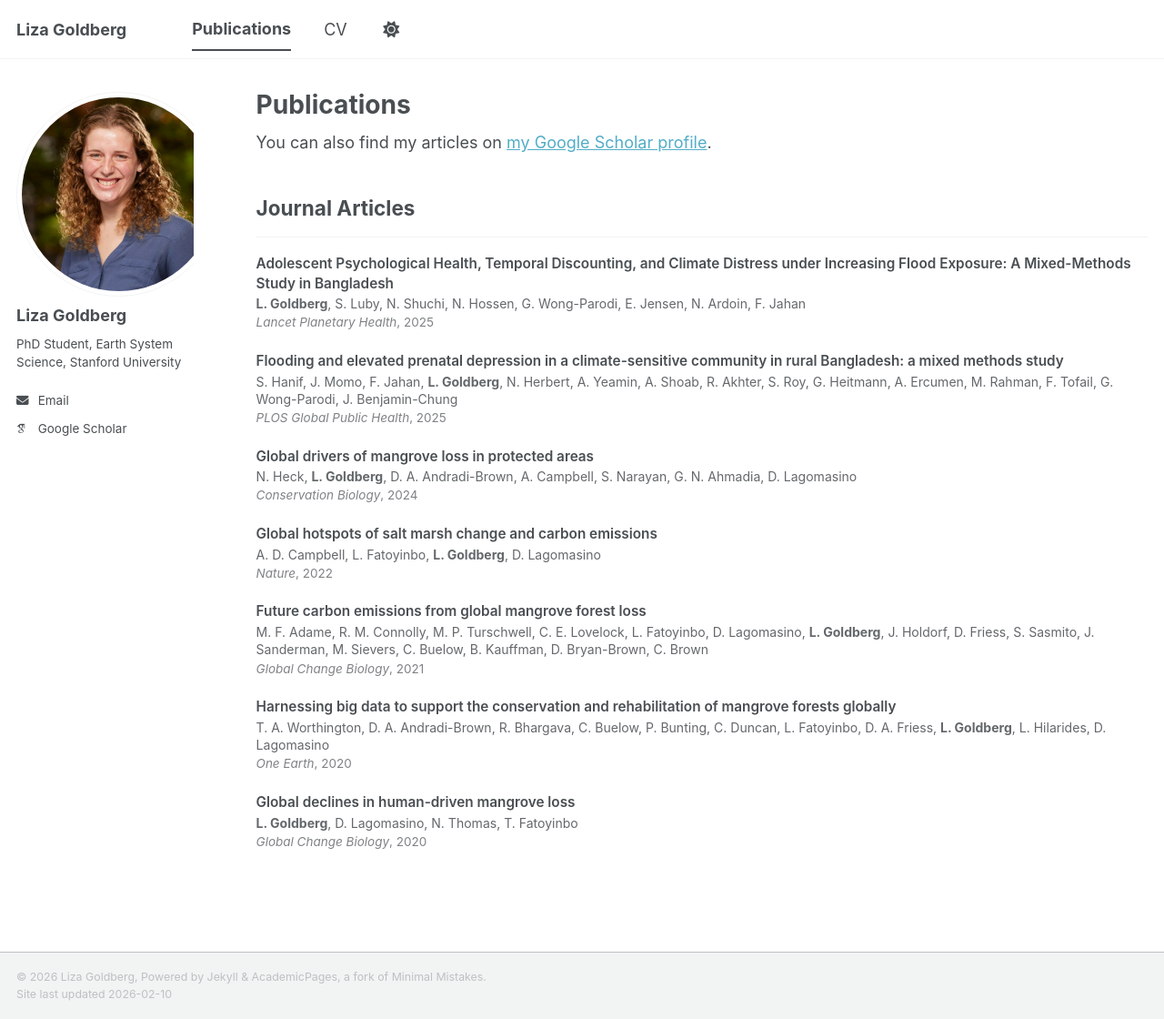
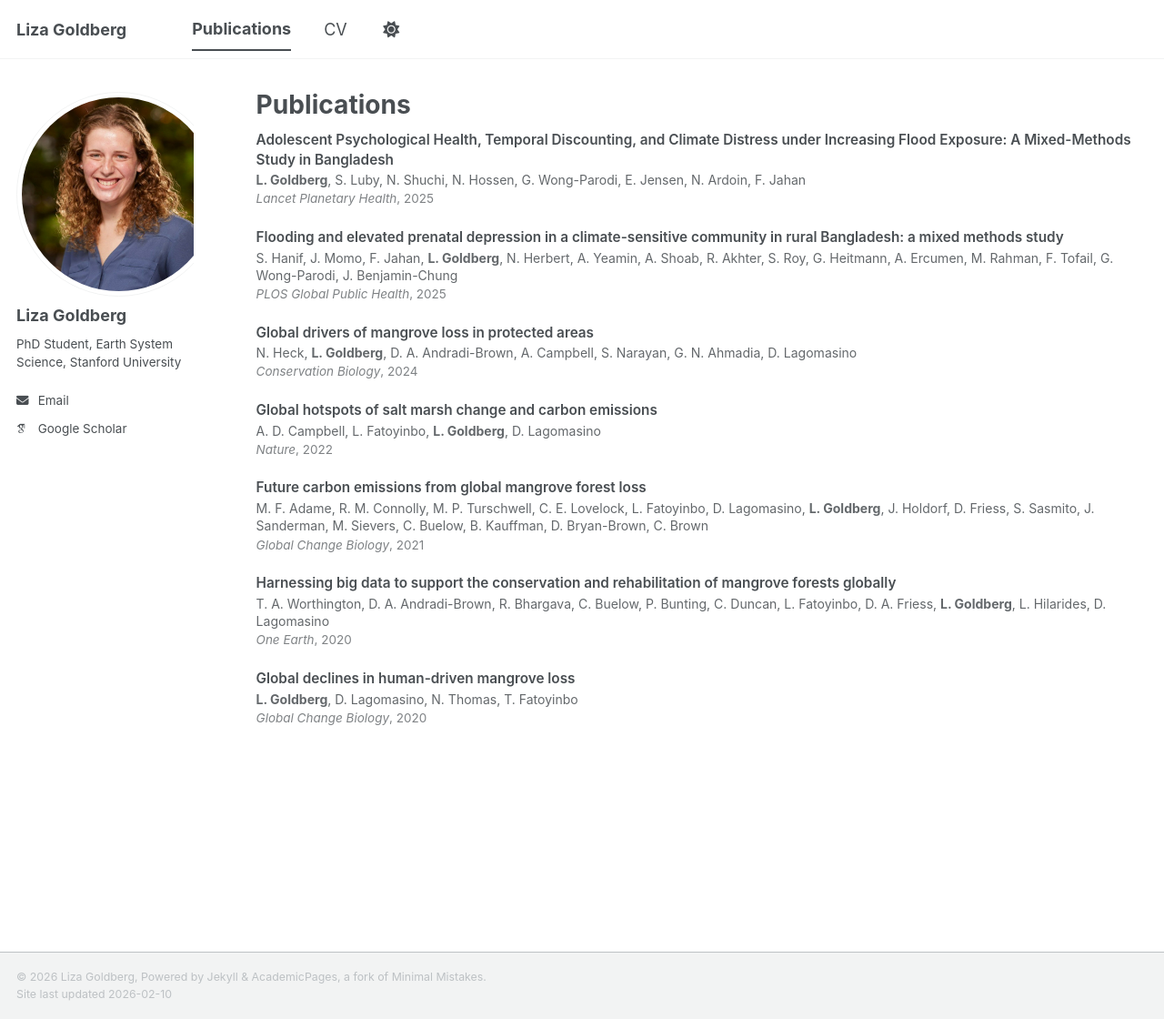
Before and after one commit to lizaagoldberg/lizaagoldberg.github.io, a Jekyll site: the page built from _pages/publications.html, in a window 1280 px wide and 1120 px high. Shown: the whole window at 91% size. Built offline with Jekyll 4.4.1, drawn with Linux system fonts in a browser that asks for light colours; some web fonts are replaced; a script bundle is joined from its source files by our own code; library files that are not in the unit come from our copies.

Commit message:
Small fixes.

```diff
--- a/_pages/publications.html
+++ b/_pages/publications.html
@@ -5,23 +5,14 @@
 author_profile: true
 ---
 
-{% if site.author.googlescholar %}
-  <div class="wordwrap">You can also find my articles on <a href="{{site.author.googlescholar}}">my Google Scholar profile</a>.</div>
-{% endif %}
-
 {% include base_path %}
 
 {% if site.publication_category %}
   {% for category in site.publication_category %}
-    {% assign title_shown = false %}
     {% for post in site.publications reversed %}
       {% if post.category != category[0] %}
         {% continue %}
       {% endif %}
-      {% unless title_shown %}
-        <h2>{{ category[1].title }}</h2><hr />
-        {% assign title_shown = true %}
-      {% endunless %}
       <div class="pub-entry">
         <p class="pub-title">{{ post.title }}</p>
         <p class="pub-authors">{{ post.authors }}</p>
```
